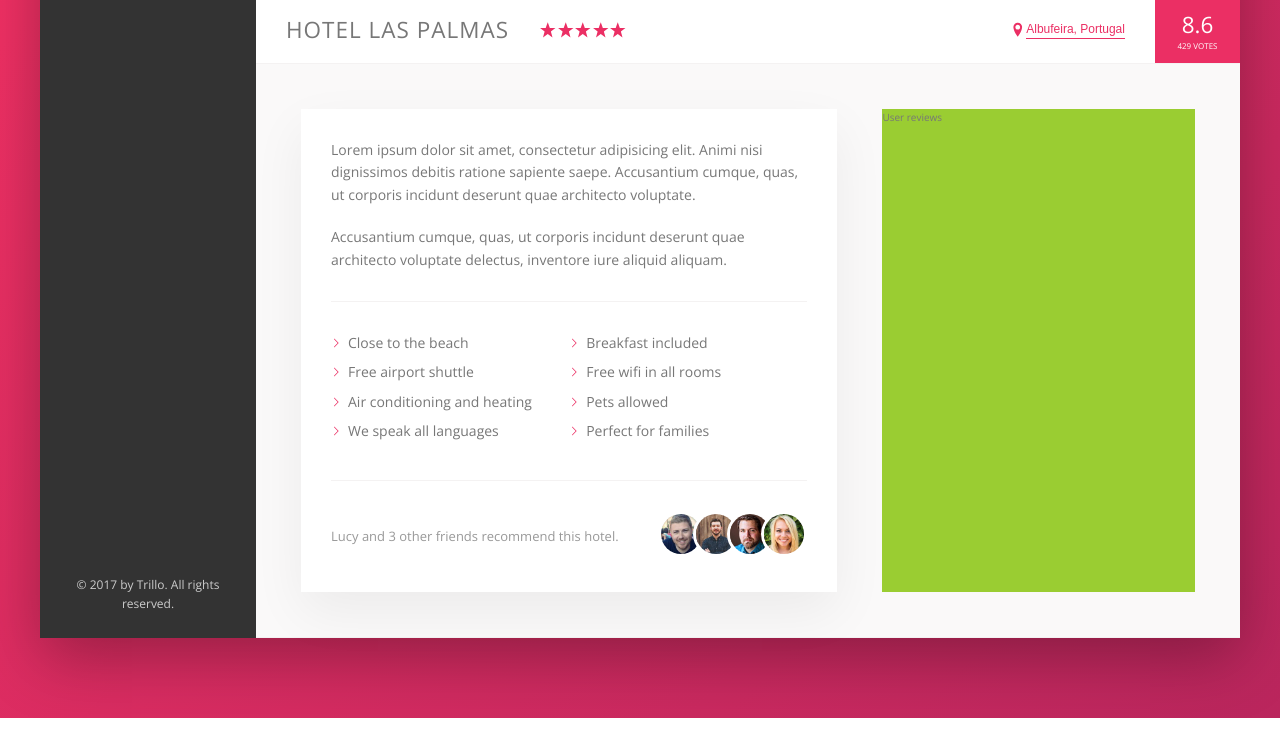
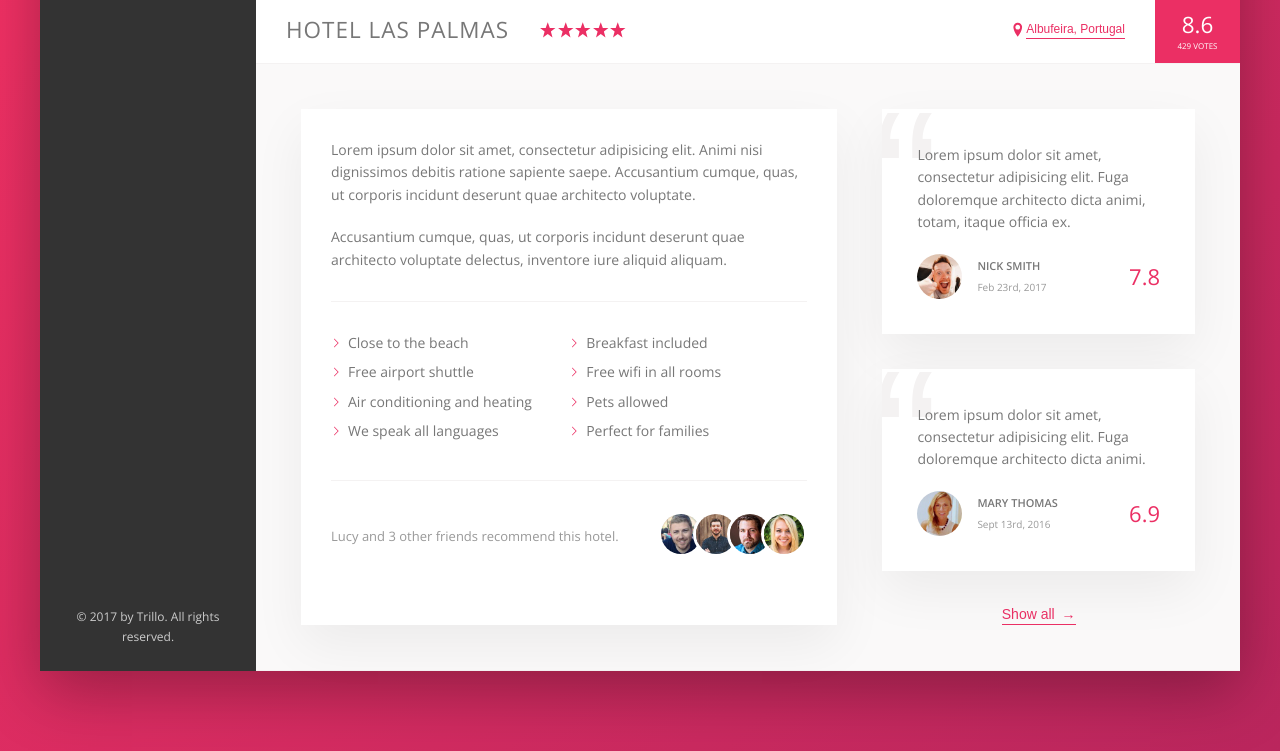
Before and after one commit to khan610/trillo, a website: page index.html in a window 1280 px wide. Shown: the part 538-1289 px from the top of the page. Before the commit the page ends 1256 px from the top, so only its background shows below. Drawn offline with nearby package versions, Linux system fonts and the light colour scheme.

Commit message:
Building the User Reviews Section

```diff
--- a/index.html
+++ b/index.html
@@ -179,7 +179,37 @@
 
 
                        <div class="user-reviews">
-                           User reviews
+                            <!-- REVIEW 1 -->
+                           <figure class="review">
+                               <blockquote class="review__text">
+                                Lorem ipsum dolor sit amet, consectetur adipisicing elit. Fuga doloremque architecto dicta animi, totam, itaque officia ex.
+                               </blockquote>
+                               <figcaption class="review__user">
+                                   <img src="img/user-1.jpg" alt="User 1" class="review__photo">
+                                   <div class="review__user-box">
+                                        <p class="review__user-name">Nick Smith</p>
+                                        <p class="review__user-date">Feb 23rd, 2017</p>
+                                   </div>
+                                   <div class="review__rating">7.8</div>
+                               </figcaption>
+                           </figure>
+
+                            <!-- REVIEW 2 -->
+                           <figure class="review">
+                               <blockquote class="review__text">
+                                    Lorem ipsum dolor sit amet, consectetur adipisicing elit. Fuga doloremque architecto dicta animi.
+                               </blockquote>
+                               <figcaption class="review__user">
+                                   <img src="img/user-2.jpg" alt="User 2" class="review__photo">
+                                   <div class="review__user-box">
+                                        <p class="review__user-name">Mary Thomas</p>
+                                        <p class="review__user-date">Sept 13rd, 2016</p>
+                                   </div>
+                                   <div class="review__rating">6.9</div>
+                               </figcaption>
+                           </figure>
+
+                           <button class="btn-inline">Show all <span>&rarr;</span></button>
                        </div>
                    </div>
 
--- a/sass/_components.scss
+++ b/sass/_components.scss
@@ -284,8 +284,17 @@
     cursor: pointer;
     transition: .2s;
 
+    & span {
+        margin-left: 3px;
+        transition: margin-left .2s;
+    }
+
     &:hover {
         color: var(--color-grey-dark-1);
+
+        span {
+            margin-left: 8px;
+        }
     }
 
     &:focus {
@@ -375,9 +384,6 @@
 
     }
 
-
-
-
     &__photo {
         box-sizing: content-box;
         height: 4rem;
@@ -390,3 +396,66 @@
         }
     }
 }
+
+///////////////////////////////////////////
+// REVIEWS
+.review {
+    background-color: #fff;
+    box-shadow: var(--shadow-light);
+    padding: 3.5rem;
+    margin-bottom: 3.5rem;
+    position: relative;
+    overflow: hidden;
+
+    &__text {
+        margin-bottom: 2rem;
+        z-index: 10;
+        position: relative;
+    }
+
+    &__user {
+        display: flex;
+        align-items: center;
+    }
+
+    &__photo {
+        height: 4.5rem;
+        width: 4.5rem;
+        border-radius: 50%;
+        margin-right: 1.5rem;
+    }
+
+    &__user-box {
+        margin-right: auto;
+    }
+
+    &__user-name {
+        font-size: 1.1rem;
+        font-weight: 600;
+        text-transform: uppercase;
+        margin-bottom: .4rem;
+    }
+
+    &__user-date {
+        font-size: 1rem;
+        color: var(--color-grey-dark-3);
+    }
+
+    &__rating {
+        color: var(--color-primary);
+        font-size: 2.2rem;
+        font-weight: 300;
+    }
+
+    &::before {
+        content: "\201C";
+        position: absolute;
+        top: -2.75rem;
+        left: -1rem;
+        line-height: 1;
+        font-size: 20rem;
+        color: var(--color-grey-light-2);
+        font-family: sans-serif;
+        z-index: 1;
+    }
+}
--- a/sass/_layout.scss
+++ b/sass/_layout.scss
@@ -39,6 +39,7 @@
 }
 
 .detail {
+    font-size: 1.4rem;
     display: flex;
     padding: 4.5rem;
     background-color: var(--color-grey-light-1);
@@ -46,7 +47,6 @@
 }
 
 .description {
-    font-size: 1.4rem;
     background-color: #fff;
     box-shadow: var(--shadow-light);
     padding: 3rem;
@@ -55,6 +55,9 @@
 }
 
 .user-reviews {
-    background-color: yellowgreen;
     flex: 1;
+
+    display: flex;
+    flex-direction: column;
+    align-items: center;
 }
```
Also changed, not shown: css/style.css.
